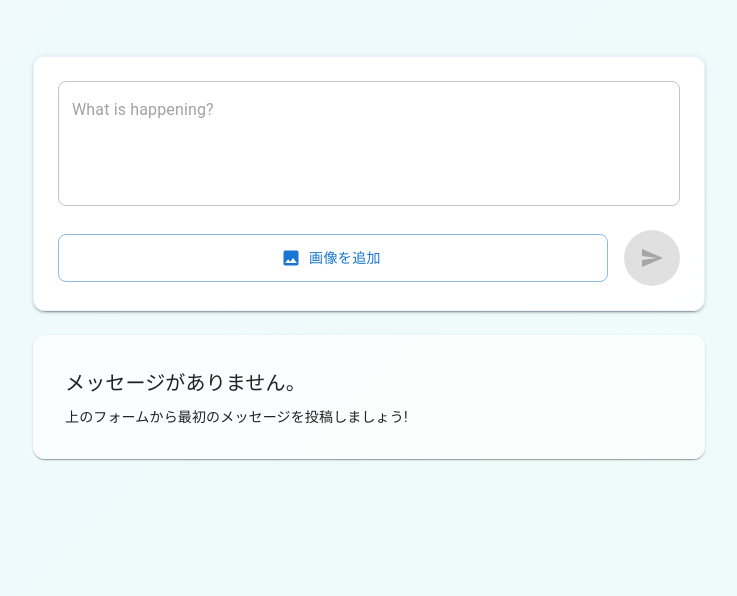
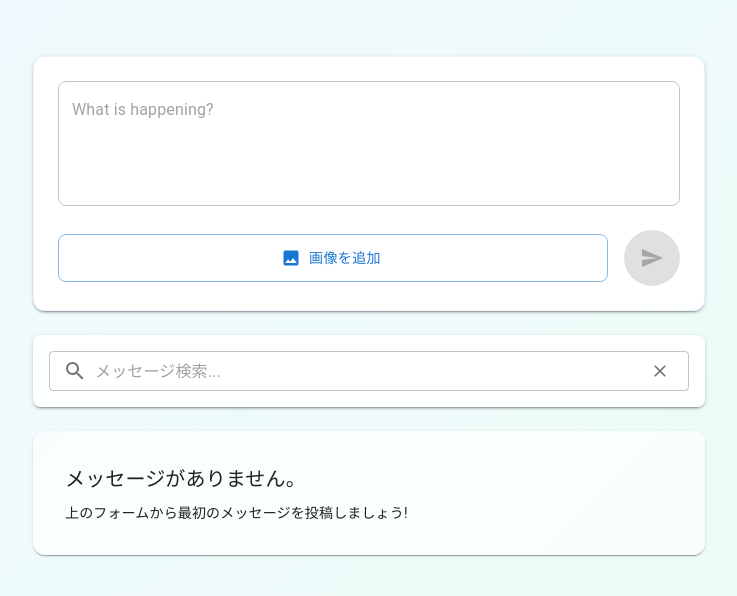
Before and after one commit to Hirotaka-Tambo/My_Chat, a React (Vite) app: page / in a window 1280 px wide. Shown: the top 596 px of the page, without its empty margins (271-1008 px from the left). Built offline with nearby package versions, Linux system fonts and the light colour scheme.

Commit message:
01/24::講義内容

```diff
--- a/src/App.tsx
+++ b/src/App.tsx
@@ -6,8 +6,9 @@ import './App.css';
 import { MessageList } from './components/MessageList';
 import { MessageForm } from './components/MessageForm';
 import { MessageItem } from './components/MessageItem';
+import { SearchBar } from './components/SearchBar';
 import type { Message, Colors } from './types';
-import { validateImage, validateMessage } from './utils/Validation';
+import { validateImage, validateMessage } from './utils/validation';
 
 
 class ChatDatabase extends Dexie {
@@ -36,10 +37,17 @@ function App() {
   const[isEditing, setIsEditing]= useState<boolean>(false);
   const[editingId, setEditingId] = useState<string | null>(null);
   const[editingText, setEditingText] = useState<string>('');
+  const[searchText, setSearchText] = useState<string>('');
+
 
   const handleTextChange = (e:ChangeEvent<HTMLInputElement>) =>{
     setText(e.target.value);
   }
+
+  const onSearchTextChange = useCallback((text: string) => {
+  setSearchText(text);
+}, []);
+
 
   const handlePost = useCallback(async(e:FormEvent<HTMLFormElement>): Promise<void> =>{
     e.preventDefault();
@@ -168,6 +176,7 @@ function App() {
   // 下記はリファクタリング必須
   const handleSaveEdit = useCallback(
   async (): Promise<void> => {
+    console.log(editingId , editingText)
     if (!editingId || !editingText.trim()) {
       alert('内容を入力してください');
       return;
@@ -203,27 +212,36 @@ function App() {
   },
   []
 );
+// useMemoでの記述を推奨
+
+const getFilteredMessages = (): Message[] =>{
+  if(!searchText.trim()) return messages;
+
+  return messages.filter((message) =>{
+    message.text.toLowerCase().includes(searchText.toLowerCase())
+  });
+};
+
+const filteredMessages = getFilteredMessages();
 
   const messageItems = messages.map((message: Message) => (
     <div key={message.id}>
-      <Typography variant="subtitle2" sx={{mb:2, textAlign:'center'}}>
-        {messages.length}件のメッセージがあります
-      </Typography>
       <MessageItem
             key={message.id}
             message={message}
             colors={colors}
             isEditing={editingId === message.id}
-            editText={editingId === message.id ? editingText : message.text}
+            editingText={editingId === message.id ? editingText : message.text}
             onEditTextChange={setEditingText}
             onStartEdit={handleStartEdit}
             onCancelEdit={handleCancelEdit}
             onSaveEdit={handleSaveEdit}
-            onDelete={handleDeleteMessage}
+            onDeleteMessage={handleDeleteMessage}
       />
 
       </div>
   ))
+
 
   if(isLoading){
     return (
@@ -262,6 +280,12 @@ function App() {
       onSetImage={setImage}
       />
 
+      <SearchBar
+      searchText={searchText}
+      colors = {colors}
+      onSearchTextChange={onSearchTextChange}
+      />
+
       <MessageList>{messageItems}</MessageList>
 
 
--- a/src/components/MessageItem.tsx
+++ b/src/components/MessageItem.tsx
@@ -20,26 +20,24 @@ type MessageItemProps = {
     message: Message;
     colors: Colors;
     isEditing: boolean;
-    editText: string;
+    editingText: string;
     onEditTextChange: (text: string) => void;
     onStartEdit: (id : string, text : string) => void;
     onCancelEdit: () => void;
     onSaveEdit: () => void;
     onDeleteMessage: (id: string) => void;
-    onEditMessage: (id: string, newText: string) => void;
 };
 
 export const MessageItem = ({
     message,
     colors,
     isEditing,
-    editText,
+    editingText,
     onEditTextChange,
     onStartEdit,
     onCancelEdit,
     onSaveEdit,
     onDeleteMessage,
-    onEditMessage,
 }: MessageItemProps) => {
     const formatRelativeTime = useCallback((date: string): string => {
     const now = new Date();
@@ -80,10 +78,10 @@ return (
     <CardContent sx={{ p: { xs: 2, sm: 3 } }}>
         {isEditing && (
         <Box>
-            <IconButton size="small" color="primary">
+            <IconButton size="small" color="primary" onClick={onSaveEdit}>
             <CheckIcon />
             </IconButton>
-            <IconButton size="small">
+            <IconButton size="small" onClick={onCancelEdit}>
             <CancelIcon />
             </IconButton>
         </Box>
@@ -96,7 +94,8 @@ return (
             multiline
             autoFocus
             rows={4}
-            onChange={(e) => onEditMessage(message.id, e.target.value)}
+            value={editingText}
+            onChange={(e) => onEditTextChange(e.target.value)}
         />
         ) : (
         <Typography
@@ -111,6 +110,9 @@ return (
             }}
         >
             {message.text}
+            <Typography variant="caption" sx = {{ color: 'gray'}}>
+                {message.updatedAt !== message.createdAt && '(編集済み)'}
+            </Typography>
         </Typography>
         )}
         <Box sx={{ mb: 2 }}>
--- a/src/components/MessageList.tsx
+++ b/src/components/MessageList.tsx
@@ -1,5 +1,6 @@
-import type { ReactNode } from 'react';
+import { Children, type ReactNode } from 'react';
 import { Stack, Paper , Typography} from '@mui/material';
+
 
 type MessageListProps = {
     children: ReactNode;
@@ -9,10 +10,9 @@ type MessageListProps = {
 export const MessageList = ({
     children
 }:MessageListProps) =>{
-    const isEmpty =
-    !children || (Array.isArray(children) && children.length === 0);
+    const count = Children.count(children);
 
-    if(isEmpty){
+    if(count === 0){
         return(
             <Paper elevation={1} sx={{
             p:4,
@@ -27,6 +27,11 @@ export const MessageList = ({
 
     return(
         <Stack spacing={{ xs:2,sm:3}}>
+            {count > 0 &&(
+                <Typography variant="subtitle2" sx={{mb:2, textAlign:'center'}}>
+                        {count}件のメッセージがあります
+                </Typography>
+            )}
             {children}
         </Stack>
     );
--- /dev/null
+++ b/src/components/SearchBar.tsx
@@ -0,0 +1,53 @@
+import {
+    Paper,
+    TextField,
+    InputAdornment,
+    IconButton,
+    Icon,
+} from '@mui/material';
+import { Search as SearchIcon, Clear as ClearIcon } from '@mui/icons-material';
+import type { Colors } from '../types';
+
+type SearchBarProps = {
+    searchText: string;
+    colors: Colors;
+    onSearchTextChange:(text : string) => void;
+};
+
+
+
+export const SearchBar = ({searchText, colors , onSearchTextChange}:SearchBarProps
+) => {
+    return(
+        <Paper elevation={2} sx={{ p: 2, mb: 3, background: colors.surface ,borderRadius: 2}}>
+            <TextField fullWidth placeholder='メッセージ検索...'
+            value = {searchText} onChange = {(e) => onSearchTextChange(e.target.value)}
+            size = "small"
+            slotProps={{
+                input: {
+                    startAdornment:(
+                        <InputAdornment position="start">
+                            <SearchIcon color="action" />
+                        </InputAdornment>
+                    ),
+                    endAdornment:(
+                        <InputAdornment position="end">
+                            <IconButton onClick={() => onSearchTextChange('')}
+                                        size="small"
+                                        sx = {{
+                                            '&:hover':{
+                                                backgroundColor:'rgba(0,0,0,0.04)',
+                                            },
+                                        }
+                                        }>
+                                <ClearIcon fontSize="small"/>
+                            </IconButton>
+                        </InputAdornment>
+                    )
+                }
+            }}/>
+
+        </Paper>
+    );
+
+}
```
Also changed, not shown: src/components/HighlightText.tsx (added, +20 -0 lines), 1 other file (tests, documents, lock files or other folders).
